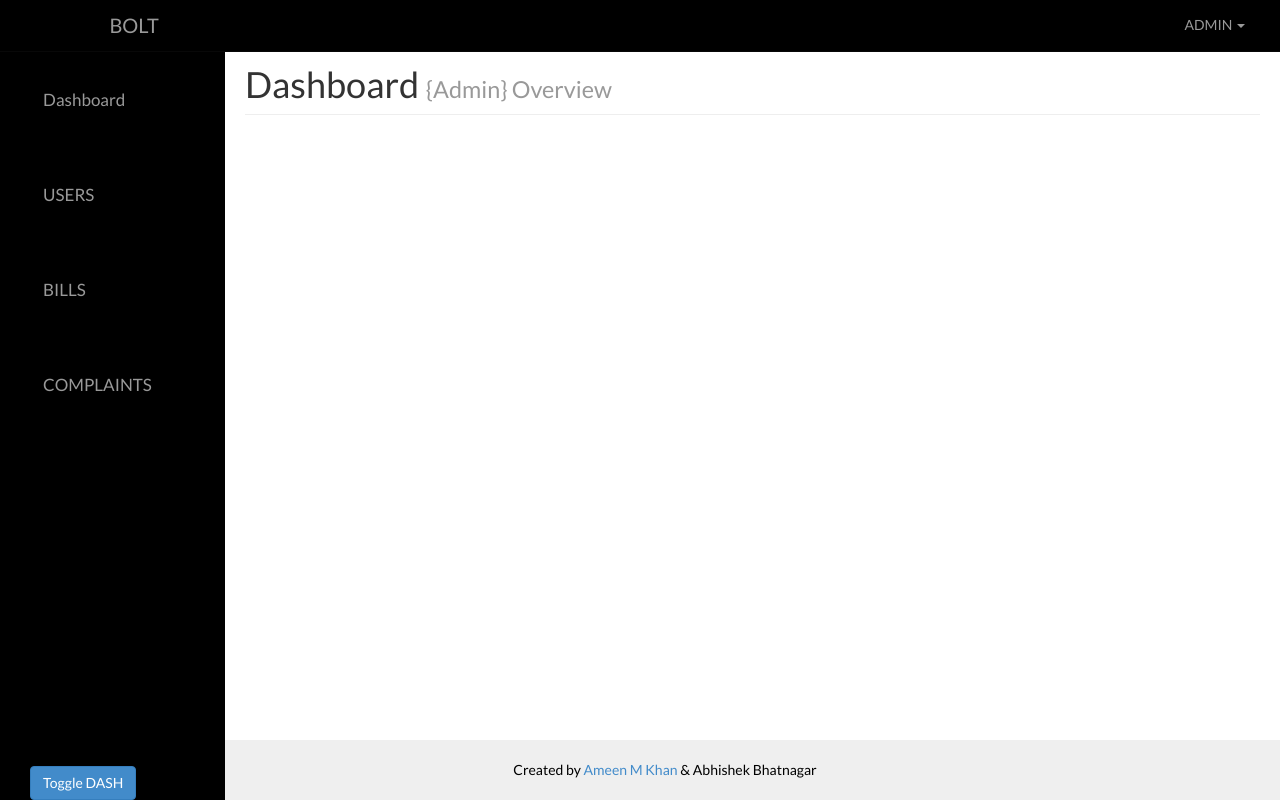
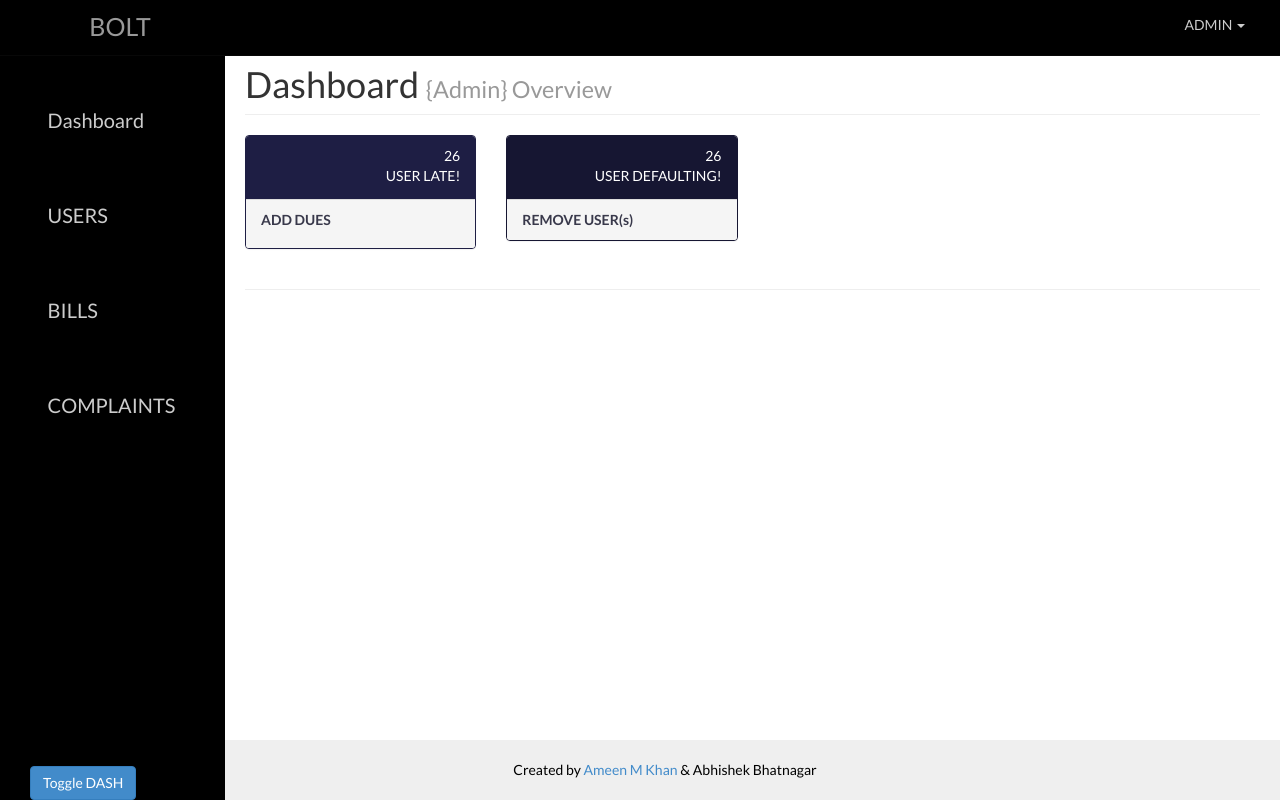
Before and after one commit to Vad-er/ebill-1, a PHP site: page /admin/index.php in a window 1280 px wide. Run offline with PHP 8.4, Linux system fonts and the light colour scheme; some web fonts are replaced.

Commit message:
Added UI to handle -> DEFAULTING USERS | DUES TO BILL | USERS TAB to show all users under admin perview

```diff
--- a/admin/index.php
+++ b/admin/index.php
@@ -26,8 +26,57 @@
                     </div>
                 </div>
                 <!-- /.row -->
-            </div>
-            <!-- /.container-fluid -->
+                <div class="row">
+                    <div class="col-lg-3 col-xs-6">
+                        <div class="panel panel-bolt">
+                            <div class="panel-heading">
+                                <div class="row">
+                                    <div class="col-xs-3">
+                                        <i class="fa fa-rupee fa-3x"></i>
+                                    </div>
+                                    <div class="col-md-9 text-right">
+                                        <div class="huge"><b></b>26</div>
+                                        <div>USER LATE!</div>
+                                    </div>
+                                </div>
+                            </div>
+                            <a href="#">
+                                <div class="panel-footer">
+                                    <span class="pull-left"><b>ADD DUES</b></span>
+                                    <span class="pull-right"><i class="fa fa-arrow-circle-right fa-2x"></i></span>
+                                    <div class="clearfix"></div>
+                                </div>
+                            </a>
+                        </div>
+                    </div><!-- ./panel-closes -->
+
+                    <div class="col-lg-3 col-xs-6">
+                        <div class="panel panel-bolt2">
+                            <div class="panel-heading">
+                                <div class="row">
+                                    <div class="col-xs-3">
+                                        <i class="fa fa-bullhorn fa-3x"></i>
+                                    </div>
+                                    <div class="col-md-9 text-right">
+                                        <div class="huge"><b></b>26</div>
+                                        <div>USER DEFAULTING!</div>
+                                    </div>
+                                </div>
+                            </div>
+                            <a href="#">
+                                <div class="panel-footer">
+                                    <span class="pull-left"><b>REMOVE USER(s)</b></span>
+                                    <span class="pull-right"><i class="fa fa-trash fa-2x"></i></span>
+                                    <div class="clearfix"></div>
+                                </div>
+                            </a>
+                        </div>
+                    </div> <!-- ./panel-closes -->
+                </div><!-- ./row -->
+
+                <hr />
+
+            </div><!-- /.container-fluid -->
 
         </div>
         <!-- /#page-content-wrapper -->
--- a/admin/sidebar.php
+++ b/admin/sidebar.php
@@ -5,7 +5,7 @@
             <a href="index.php"><i class="fa fa-fw fa-dashboard"></i> Dashboard</a>
         </li>
         <li>
-            <a href="#"><i class="fa fa-fw fa-user"></i> USERS </a>
+            <a href="users.php"><i class="fa fa-fw fa-user"></i> USERS </a>
         </li>
         <li>
             <a href="bill.php"><i class="fa fa-fw fa-bar-chart-o"></i> BILLS </a>
--- a/assets/css/dash_admin.css
+++ b/assets/css/dash_admin.css
@@ -32,6 +32,7 @@ h6 {
 }
 
 #sidebar-wrapper {
+    margin-top: 20px;
     z-index: 1000;
     position: fixed;
     left: 250px;
@@ -45,6 +46,7 @@ h6 {
     -o-transition: all 0.5s ease;
     transition: all 0.5s ease;
 }
+
 
 #wrapper.toggled #sidebar-wrapper {
     width: 230px;
@@ -66,9 +68,9 @@ h6 {
 }
 .navbar-brand{
     font-family: 'Lato', sans-serif;
-    font-size: 20px;
-    padding-left: 10px;
-    margin-left: 80px;
+    font-size: 25px;
+    margin-left: 50px;
+    color: #cccccc;
 }
 .top-nav {
     padding: 0 20px;
@@ -78,7 +80,7 @@ h6 {
     padding-top: 15px;
     padding-bottom: 15px;
     line-height: 20px;
-    color: #999;
+    color: #ccc;
 }
 .top-nav>li>a:hover,
 .top-nav>li>a:focus,
@@ -118,14 +120,14 @@ ul.alert-dropdown {
     padding-bottom: 25px;
     line-height: 70px;
     font-family: 'Lato', sans-serif;
-    font-size: 17px;
+    font-size: 20px;
 }
 
 .sidebar-nav li a {
     padding-left: 18px;
     display: block;
     text-decoration: none;
-    color: #999999;
+    color: #cccccc;
 }
 
 .sidebar-nav li a:hover {
@@ -196,3 +198,43 @@ footer .footer-below {
     /*background-color: #233140;*/
     background-color: #efefef;
 }
+
+/*PANEL DESIGN*/
+
+/*1*/
+.panel-bolt {
+    border-color: #1e1e44;
+}
+
+.panel-bolt .panel-heading {
+    border-color: #1e1e44;
+    color: #fff;
+    background-color: #1e1e44;
+}
+
+.panel-bolt a {
+    color: #39394b;
+}
+
+.panel-bolt a:hover {
+    color: #0e0e16;
+}
+
+/*2*/
+.panel-bolt2 {
+    border-color: #161632;
+}
+
+.panel-bolt2 .panel-heading {
+    border-color: #161632;
+    color: #fff;
+    background-color: #161632;
+}
+
+.panel-bolt2 a {
+    color: #39394b;
+}
+
+.panel-bolt2 a:hover {
+    color: #0e0e16;
+}
```
Also changed, not shown: admin/users.php (added, +46 -0 lines).
